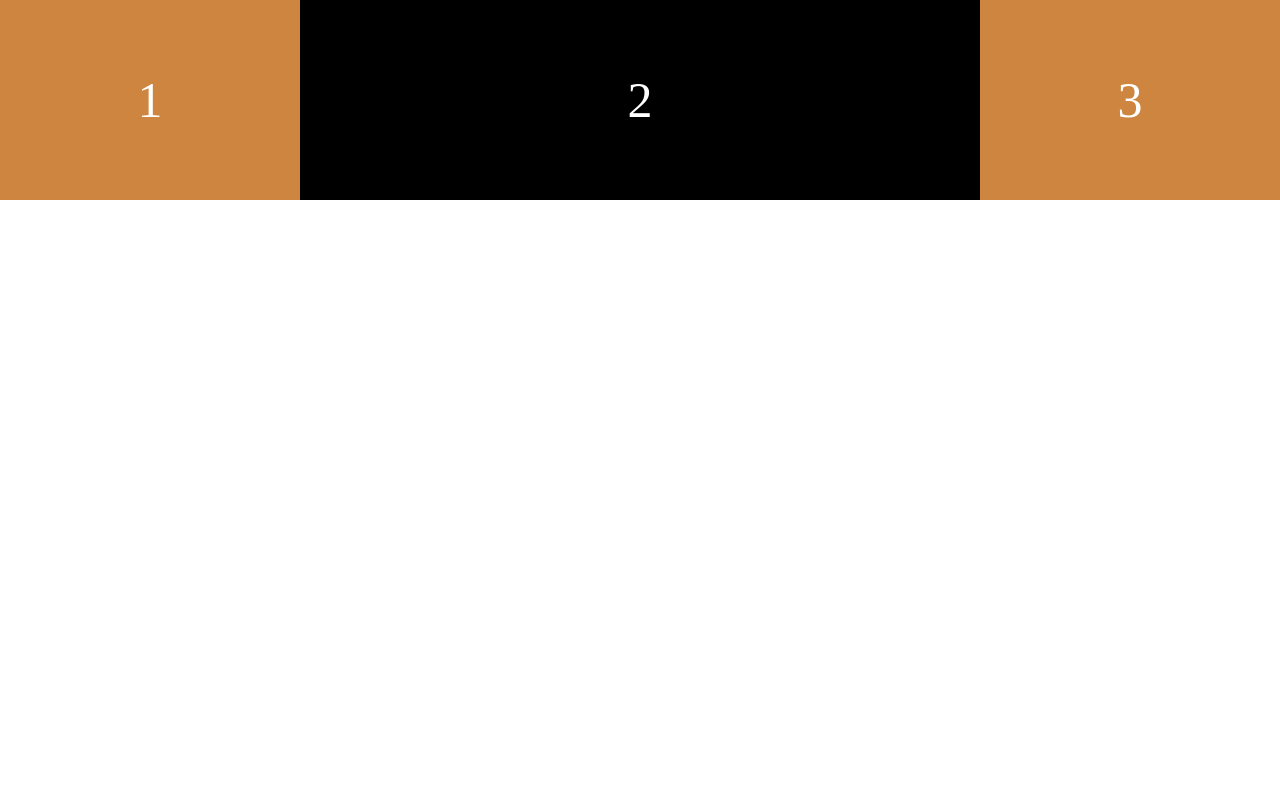
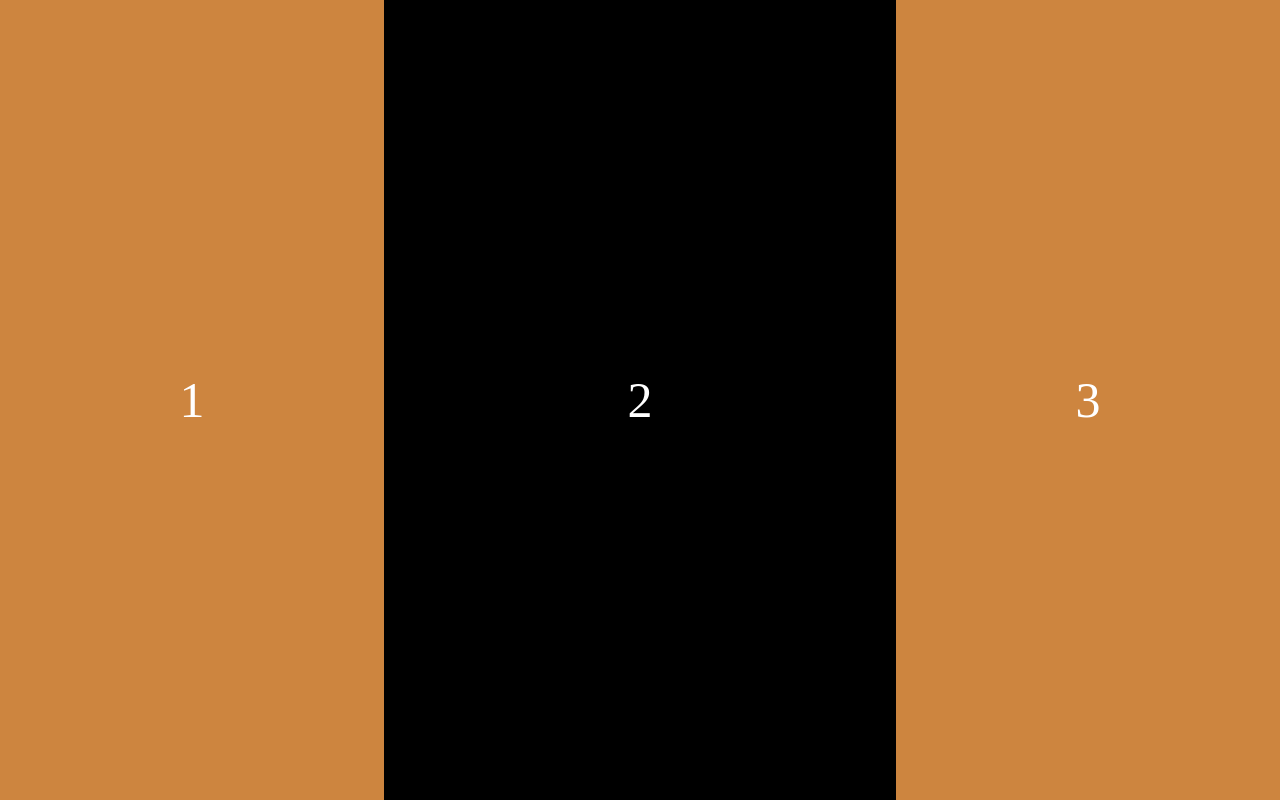
Before and after one commit to Suu01/css-layout-course, a plain HTML site: page 1/index3.html in a window 1280 px wide. Drawn offline with Linux system fonts and the light colour scheme.

Commit message:
flex-shrink-grow-basis

```diff
--- a/1/style3.css
+++ b/1/style3.css
@@ -12,10 +12,10 @@ body {
 }
 
 .box {
-    /* flex-basis: 30%; */
+    flex-basis: 30%;
     /* flex-basis: 300px; */
-    width: 300px;
-    height: 200px;
+    /* width: 300px;
+    height: 200px; */
     font-size: 50px;
     color: white;
     background: peru;
```
